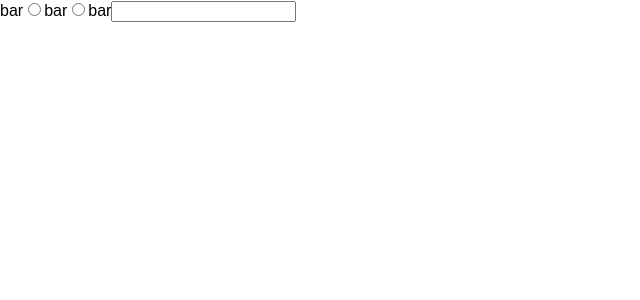
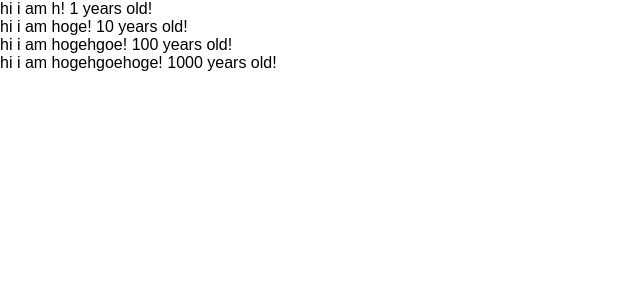
Before and after one commit to tetsuo5555/react-redux-app, a React (Create React App) app: page / in a window 1280 px wide. Shown: the top 300 px of the page, without its empty margins (0-640 px from the left). Built offline with nearby package versions, Linux system fonts and the light colour scheme.

Commit message:
learned about react props

```diff
--- a/src/App.js
+++ b/src/App.js
@@ -1,18 +1,46 @@
 import React, { Component } from 'react';
 
-class App extends Component {
-  render() {
-    return (
-      <React.Fragment>
-        <label htmlFor="hoge">bar</label>
-        <input type="radio" id="hoge" onChange={() => { console.log("hoge") }} />
-        <label htmlFor="hoge2">bar</label>
-        <input type="radio" id="hoge2" onChange={() => { console.log("hoge") }} />
-        <label htmlFor="hoge3">bar</label>
-        <input type="text" id="hoge3" onChange={() => { console.log("hoge") }} />
-      </React.Fragment>
-    );
-  }
+// class App extends Component {
+//   render() {
+//     return (
+//       <React.Fragment>
+//         <label htmlFor="hoge">bar</label>
+//         <input type="radio" id="hoge" onChange={() => { console.log("hoge") }} />
+//         <label htmlFor="hoge2">bar</label>
+//         <input type="radio" id="hoge2" onChange={() => { console.log("hoge") }} />
+//         <label htmlFor="hoge3">bar</label>
+//         <input type="text" id="hoge3" onChange={() => { console.log("hoge") }} />
+//       </React.Fragment>
+//     );
+//   }
+// }
+
+const App = () => {
+  const users = [
+    {name: "h"},
+    {name: "hoge",age: 10},
+    {name: "hogehgoe",age: 100},
+    {name: "hogehgoehoge",age: 1000}
+  ]
+  return(
+    <div>
+      {
+        users.map((user, index) => {
+          return <User name={user.name} age={user.age} key={index} />
+        })
+      }
+    </div>
+  )
+}
+
+const User = (props) => {
+  return(
+    <div>hi i am {props.name}! {props.age} years old!</div>
+  )
+}
+
+User.defaultProps = {
+  age: 1
 }
 
 export default App;
```
